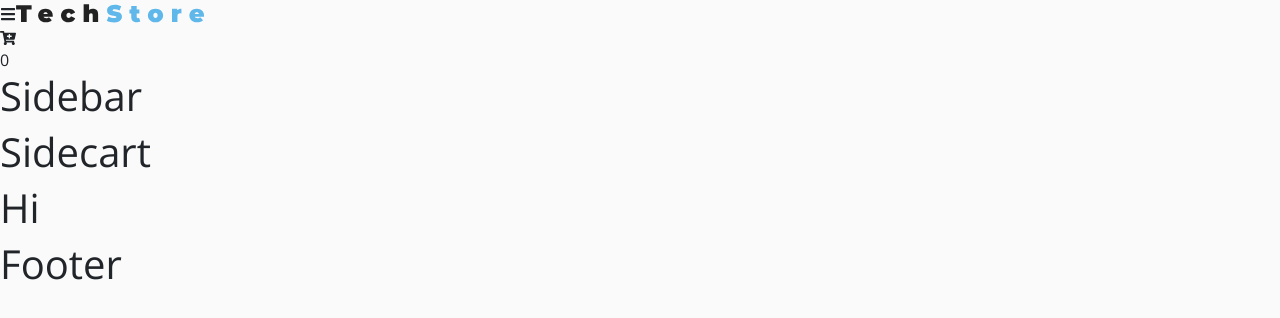
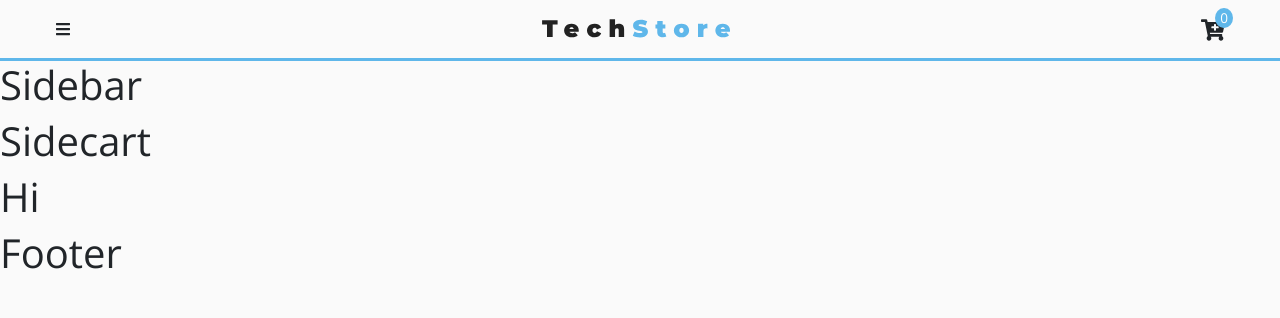
Before and after one commit to Molderck/TechStore-ReactJS, a React (Create React App) app in the folder tech-store/: page / in a window 1280 px wide. Shown: the top 318 px of the page. Built offline with nearby package versions, Linux system fonts and the light colour scheme.

Commit message:
Added styles to NavWrapper component to display the navbar properly

```diff
--- a/tech-store/src/components/Navbar.js
+++ b/tech-store/src/components/Navbar.js
@@ -27,5 +27,38 @@ export default function Navbar() {
 }
 
 const NavWrapper = styled.nav`
+  position: -webkit-sticky
+  position: sticky;
+  top: 0;
+  width: 100%;
+  padding: 1rem 1.5rem;
+  background: var(--mainGrey);
+  border-bottom: 3px solid var(--primaryColor);
+  .nav-center {
+    display: flex;
+    align-items: center;
+    justify-content: space-between;
+    max-width: 1170px;
+    margin: 0 auto;
+  }
 
+  .nav-icon {
+    font-size: 1.5rem;
+    cursor: pointer;
+  }
+
+  .nav-cart {
+    position: relative;
+  }
+
+  .cart-items {
+    background: var(--primaryColor);
+    color: var(--mainWhite);
+    font-size: 0.85rem;
+    position: absolute;
+    top: -8px;
+    right: -8px;
+    padding: 0 5px;
+    border-radius: 50%;
+  }
 `
```
